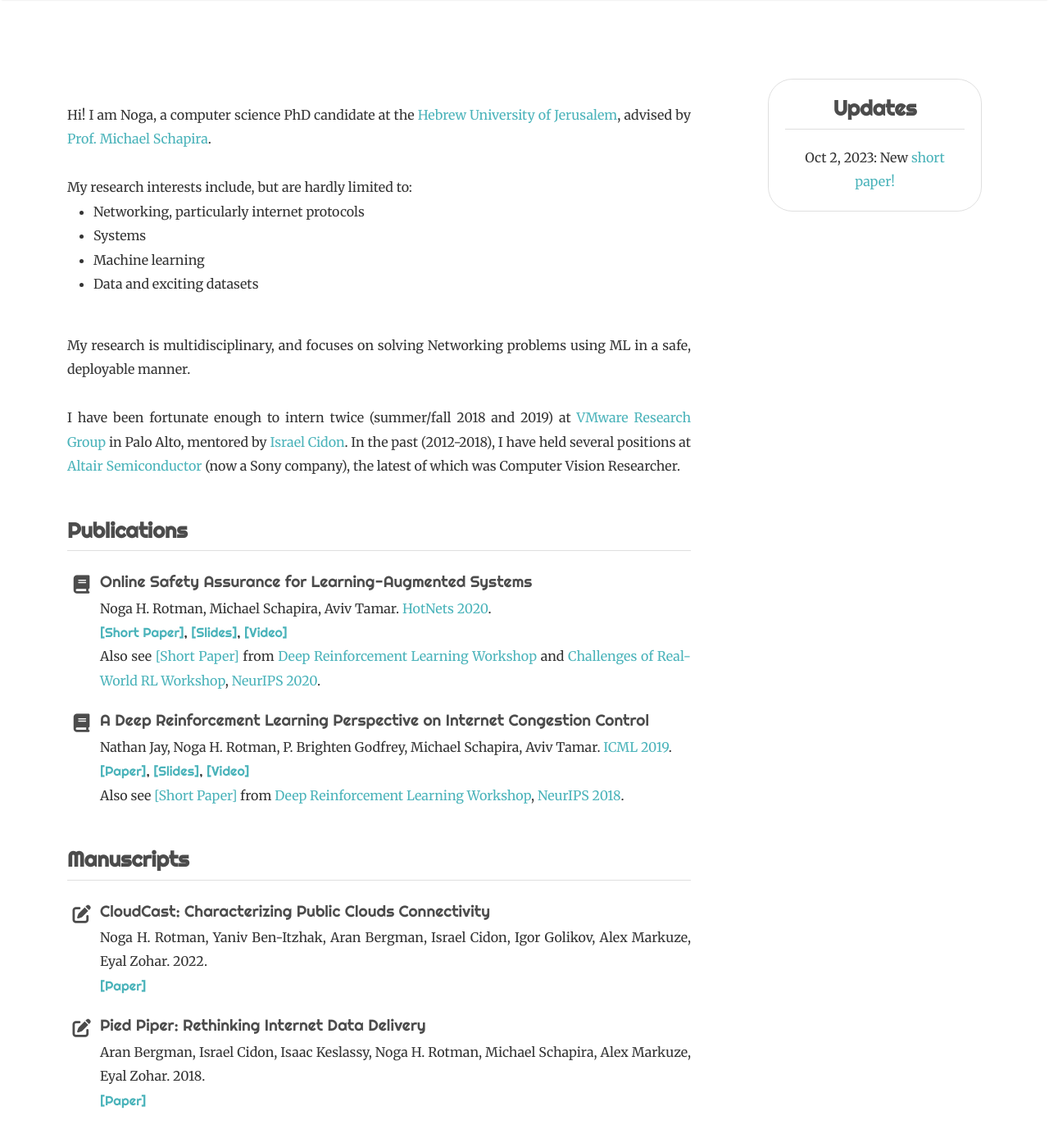
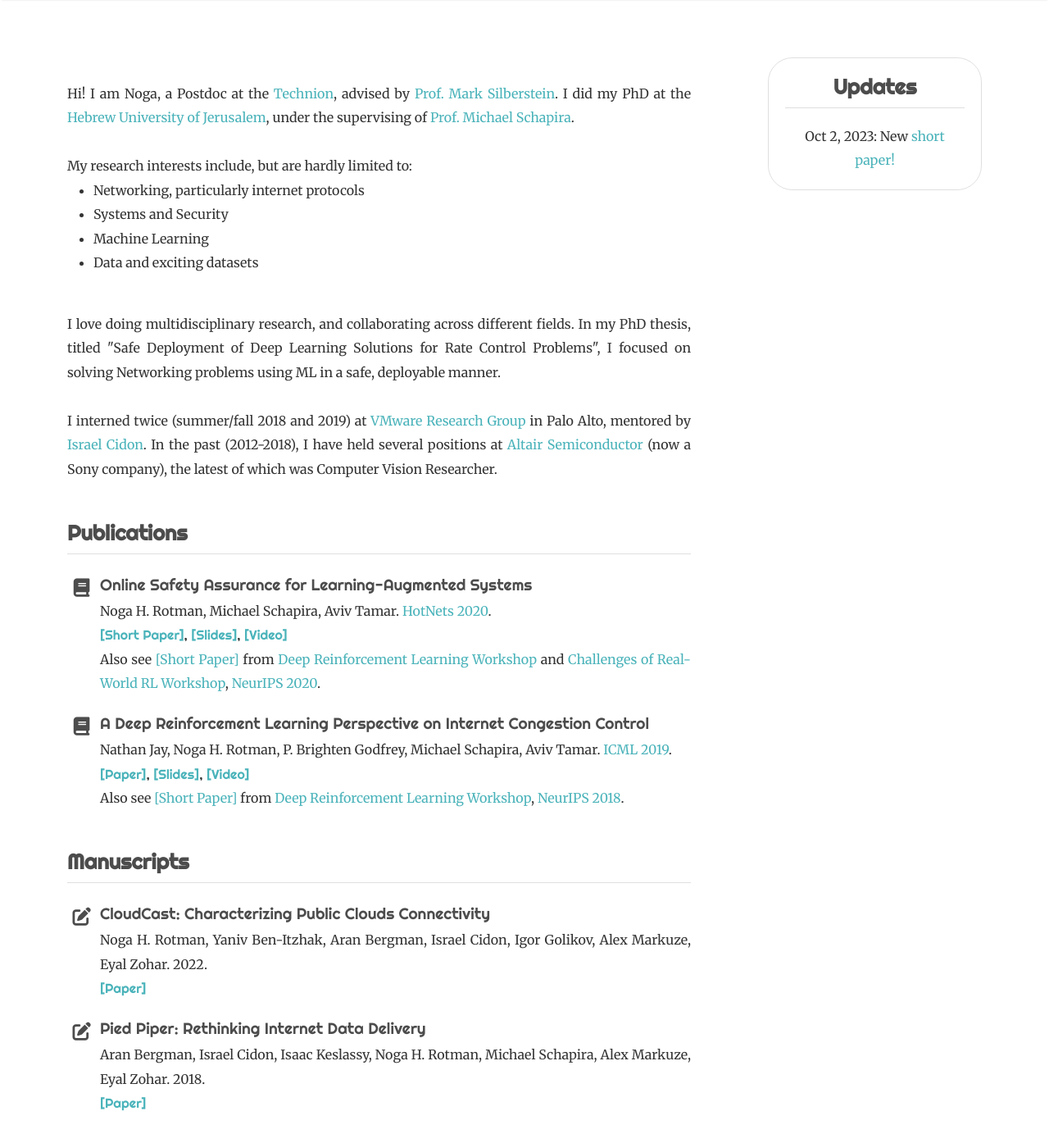
Before and after one commit to r02b/r02b.github.io, a Jekyll site: the page built from _pages/main.md, in a window 1280 px wide and 1400 px high. Shown: the top 1394 px of the window at 82% size. Built offline with Jekyll 4.4.1, drawn with Linux system fonts in a browser that asks for light colours; a style sheet for code colours, icons or effects is not loaded.

Commit message:
Updates!

```diff
--- a/_layouts/default.html
+++ b/_layouts/default.html
@@ -68,10 +68,9 @@ ga('send', 'pageview');
                          <a class="nav-link" href="{{ site.baseurl }}/#hi"><i class="fa-solid fa-house-chimney"></i></a>
                 {% else %}
                     <li class="nav-item">
-                    <a class="nav-link" href="{{ site.baseurl }}/">
-                        <i class="fa-solid fa-house-chimney"></i></a>
+                        <a class="nav-link" href="{{ site.baseurl }}/"><i class="fa-solid fa-house-chimney"></i></a>
                 {% endif %}
-                </li>
+                    </li>
 
                 {% if page.url == "/blog" %}
                 <li class="nav-item active">
--- a/_pages/main.md
+++ b/_pages/main.md
@@ -7,21 +7,21 @@ permalink: /
 ---
 <div id="hi" class="section-container section-main">
     <div class="section-text">
-    Hi! I am Noga, a computer science PhD candidate at the <a href="http://www.cs.huji.ac.il/" target="_blank">Hebrew University of Jerusalem</a>, advised by <a href="https://www.michaelschapira.com/" target="_blank">Prof. Michael Schapira</a>.
-    <br><br>
+    Hi! I am Noga, a Postdoc at the <a href="https://ece.technion.ac.il/" target="_blank">Technion</a>, advised by <a href="https://marksilberstein.com/" target="_blank">Prof. Mark Silberstein</a>.
+    I did my PhD at the <a href="http://www.cs.huji.ac.il/" target="_blank">Hebrew University of Jerusalem</a>, under the supervising of <a href="https://www.michaelschapira.com/" target="_blank">Prof. Michael Schapira</a>.    <br><br>
     My research interests include, but are hardly limited to:
             <ul class="">
                 <li>Networking, particularly internet protocols</li>
-                <li>Systems</li>
-                <li>Machine learning</li>
+                <li>Systems and Security</li>
+                <li>Machine Learning</li>
                 <li>Data and exciting datasets</li>
             </ul>
     <br>
-    My research is multidisciplinary, and focuses on solving Networking problems using ML in a safe, deployable manner.
+    I love doing multidisciplinary research, and collaborating across different fields. In my PhD thesis, titled "Safe Deployment of Deep Learning Solutions for Rate Control Problems", I focused on solving Networking problems using ML in a safe, deployable manner.
     <br><br>
-    I have been fortunate enough to intern twice (summer/fall 2018 and 2019) at
+    I interned twice (summer/fall 2018 and 2019) at
     <a href="https://research.vmware.com/" target="_blank">VMware Research Group</a> in Palo Alto, mentored by
-    <a href="https://research.vmware.com/researchers/israel-cidon" target="_blank">Israel Cidon</a>.
+    <a href="https://tech.cornell.edu/people/israel-cidon/" target="_blank">Israel Cidon</a>.
     In the past (2012-2018), I have held several positions at
         <a href="https://altair-semi.com/" target="_blank">Altair Semiconductor</a> (now a Sony company),
         the latest of which was Computer Vision Researcher.
--- a/assets/css/screen.css
+++ b/assets/css/screen.css
@@ -192,7 +192,7 @@ button.close:hover {
 }
 
 .site-content {
-    padding-top: 96px;
+    padding-top: 70px;
     /*margin-top: 57px;*/
     transition: all 0.4s;
 }
@@ -1346,7 +1346,7 @@ iframe {
 
 }
 
-@media (max-width: 992px) {
+@media (max-width: 991px) {
     #side-panel {
         display: none;
     }
@@ -1362,6 +1362,10 @@ iframe {
     .nav-link, .nav-sep {
         padding: 0.5rem 0.8rem;
         /*font-size: 1.2rem;*/
+    }
+
+    .site-content {
+        margin-top: 57px;
     }
 
 }
```
